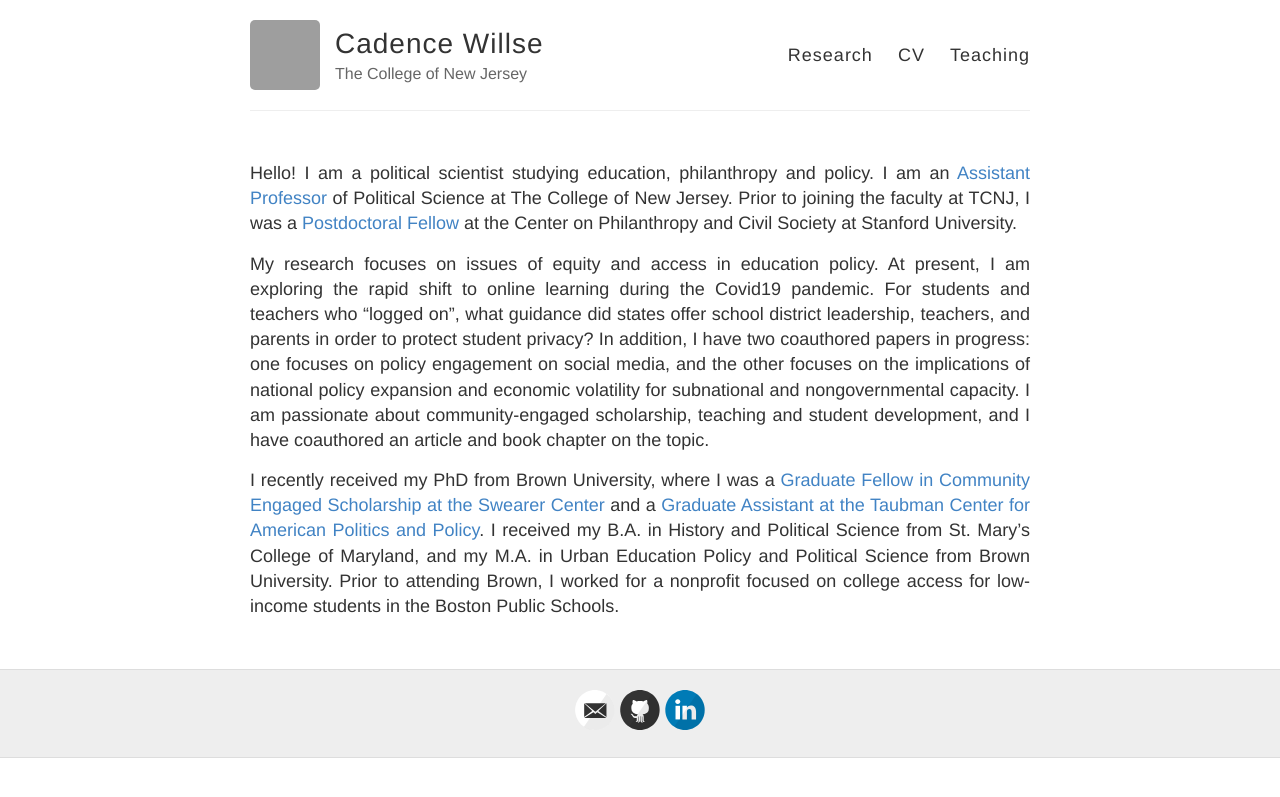
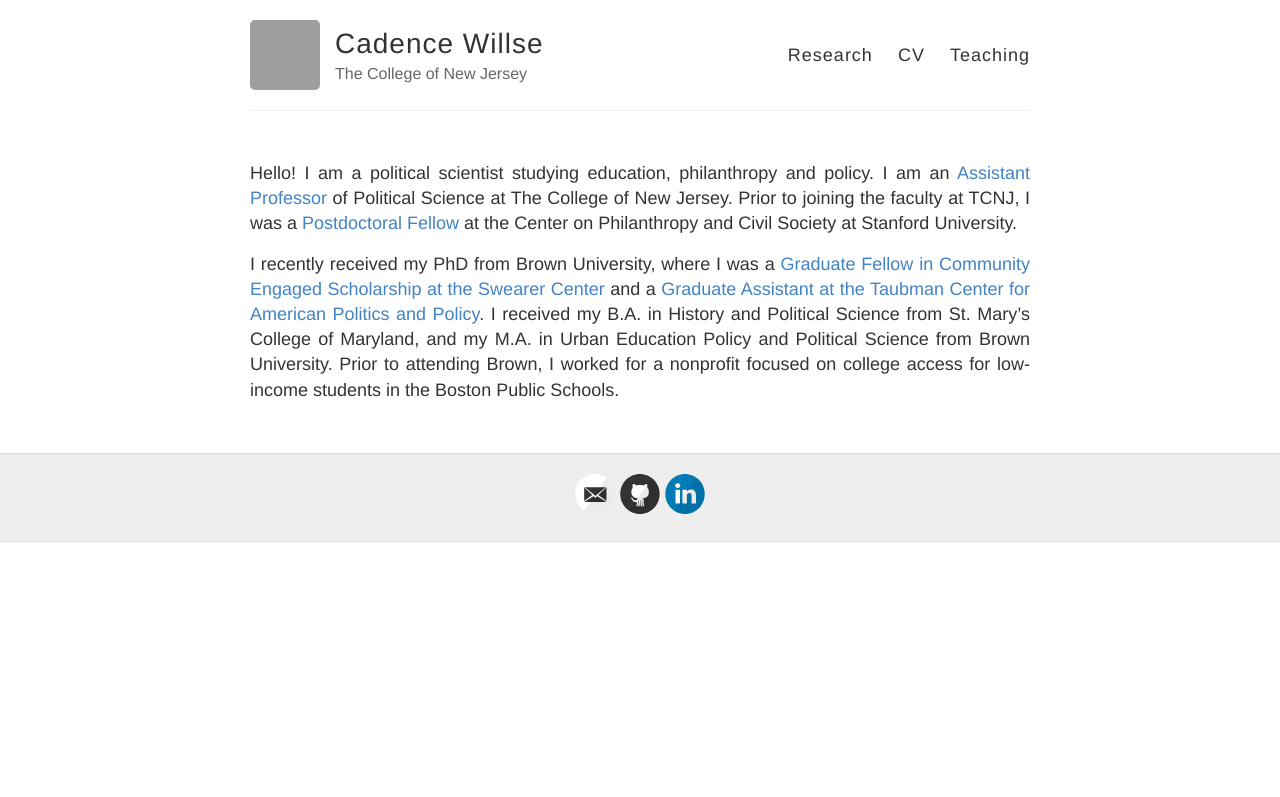
Before and after one commit to cadencewillse/cadencewillse.github.io, a Jekyll site: the page built from index.md, in a window 1280 px wide. Shown: the top 797 px of the page. Built offline with Jekyll 4.4.1, drawn with Linux system fonts in a browser that asks for light colours; grey boxes are pictures that could not be loaded.

Commit message:
Update index.md

```diff
--- a/index.md
+++ b/index.md
@@ -4,6 +4,4 @@ layout: default
 
 Hello! I am a political scientist studying education, philanthropy and policy. I am an [Assistant Professor](https://polisci.tcnj.edu/faculty_staff/cadence-willse/) of Political Science at The College of New Jersey. Prior to joining the faculty at TCNJ, I was a [Postdoctoral Fellow](https://pacscenter.stanford.edu/person/cadence-willse/) at the Center on Philanthropy and Civil Society at Stanford University.
 
-My research focuses on issues of equity and access in education policy.  At present, I am exploring the rapid shift to online learning during the Covid19 pandemic. For students and teachers who “logged on”, what guidance did states offer school district leadership, teachers, and parents in order to protect student privacy? In addition, I have two coauthored papers in progress: one focuses on policy engagement on social media, and the other focuses on the implications of national policy expansion and economic volatility for subnational and nongovernmental capacity. I am passionate about community-engaged scholarship, teaching and student development, and I have coauthored an article and book chapter on the topic.
-
 I recently received my PhD from Brown University, where I was a [Graduate Fellow in Community Engaged Scholarship at the Swearer Center](https://www.brown.edu/academics/college/swearer/people/graduate-fellows-assistants/cadence-willse) and a [Graduate Assistant at the Taubman Center for American Politics and Policy](https://watson.brown.edu/taubman/people/cadence-willse). I received my B.A. in History and Political Science from St. Mary's College of Maryland, and my M.A. in Urban Education Policy and Political Science from Brown University.  Prior to attending Brown, I worked for a nonprofit focused on college access for low-income students in the Boston Public Schools.
```
